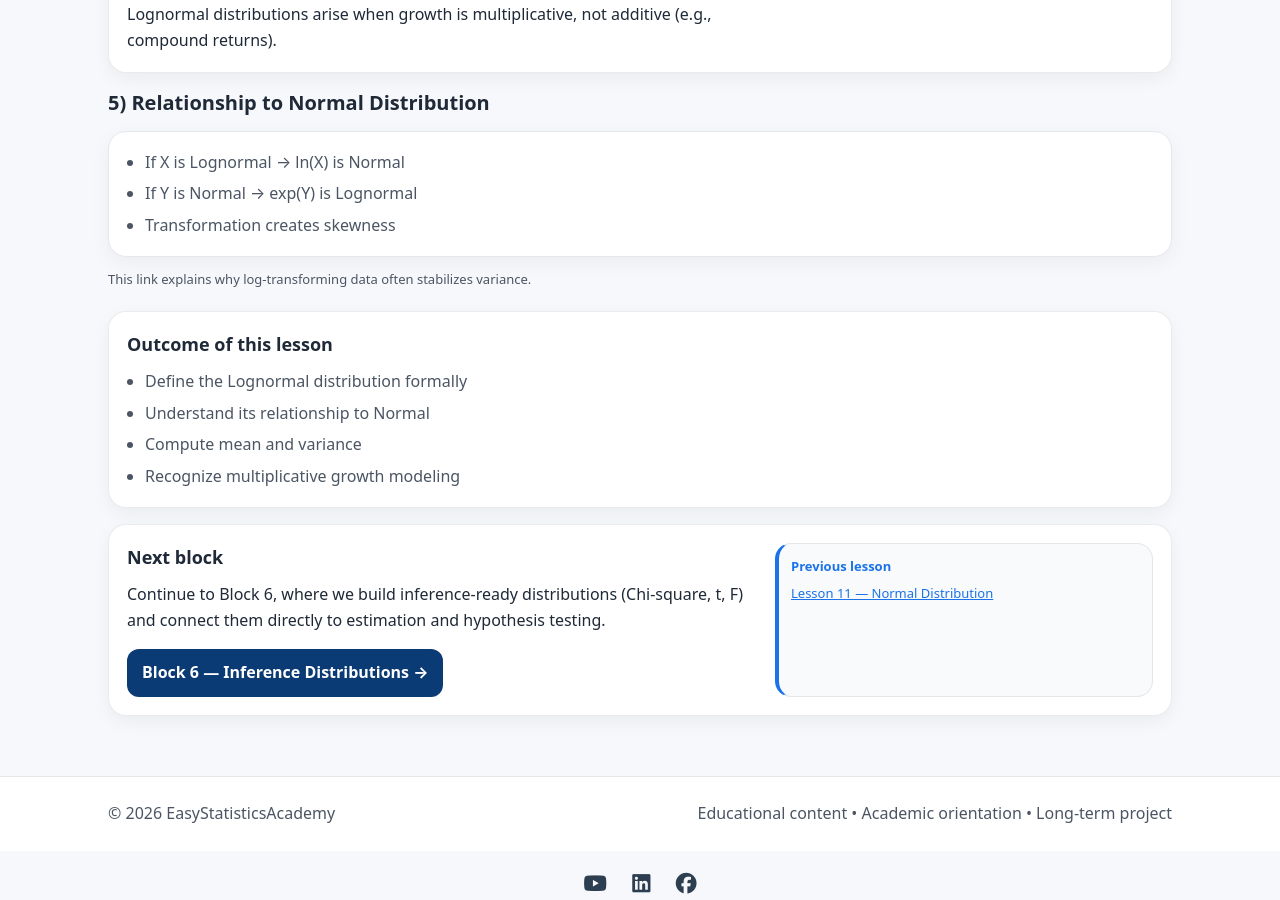
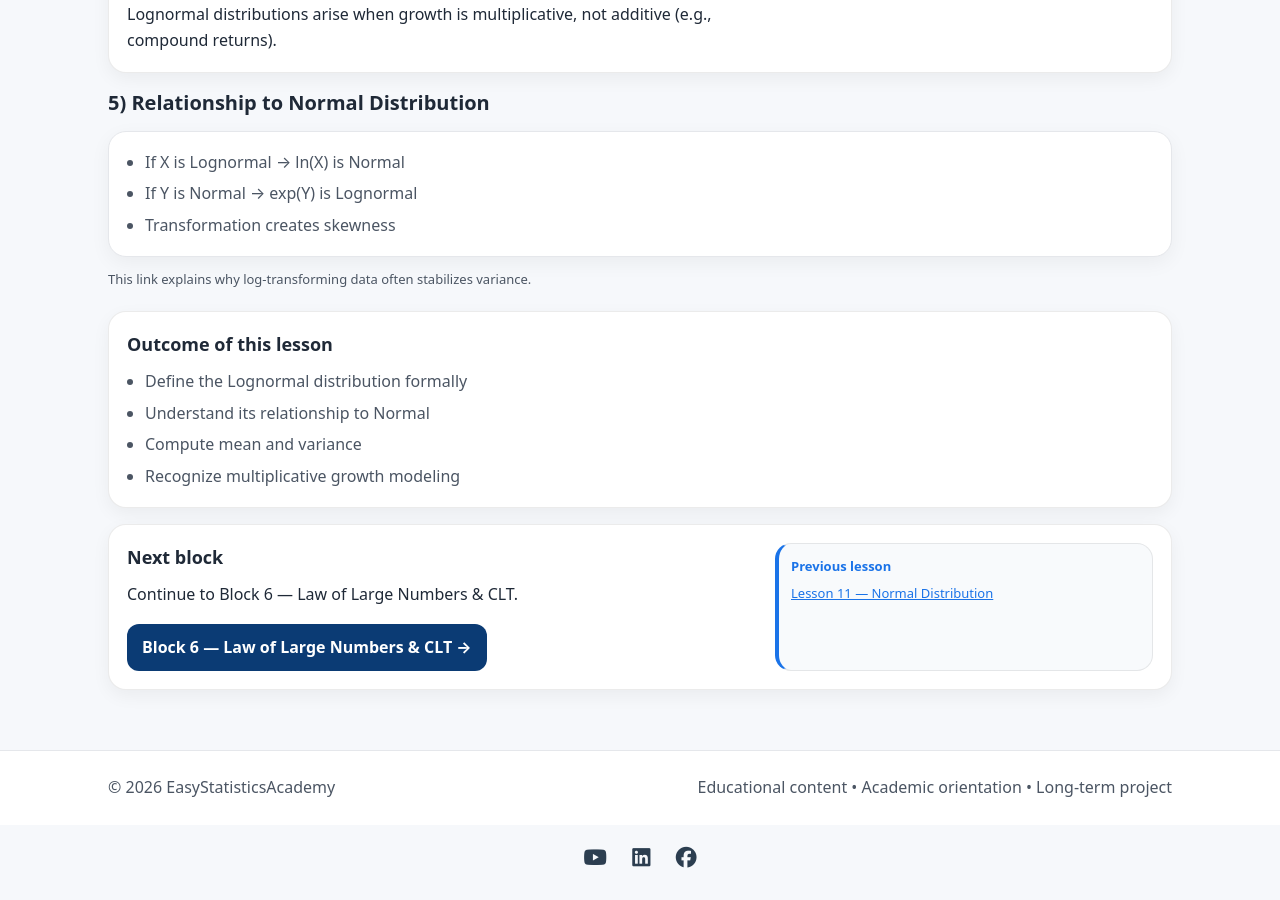
Before and after one commit to ammar-homaida-statistics/easystatisticsacademy, a Jekyll site: the page built from probability/distributions/lognormal-distribution/index.md, in a window 1280 px wide and 900 px high, scrolled down 1801 px. Built offline with Jekyll 4.4.1, drawn with Linux system fonts in a browser that asks for light colours; after the commit the page ends 2675 px from its top, so only the background shows below that.

Commit message:
Fix next button

```diff
--- a/probability/distributions/lognormal-distribution/index.md
+++ b/probability/distributions/lognormal-distribution/index.md
@@ -214,19 +214,18 @@ sidebar: false
   </div>
 </section>
 
-<!-- ✅ Next navigation (Block 6) -->
+<!-- ✅ Next block navigation -->
 <section class="section section-slim">
   <div class="callout">
     <div class="callout-copy">
       <h2>Next block</h2>
       <p style="margin:0;">
-        Continue to Block 6, where we build inference-ready distributions (Chi-square, t, F)
-        and connect them directly to estimation and hypothesis testing.
+        Continue to Block 6 — Law of Large Numbers & CLT.
       </p>
 
       <div class="pill-row" style="margin-top:1rem;">
-        <a class="btn" href="/probability/inference-distributions/">
-          Block 6 — Inference Distributions →
+        <a class="btn" href="/probability/lln-clt/">
+          Block 6 — Law of Large Numbers & CLT →
         </a>
       </div>
     </div>
```
